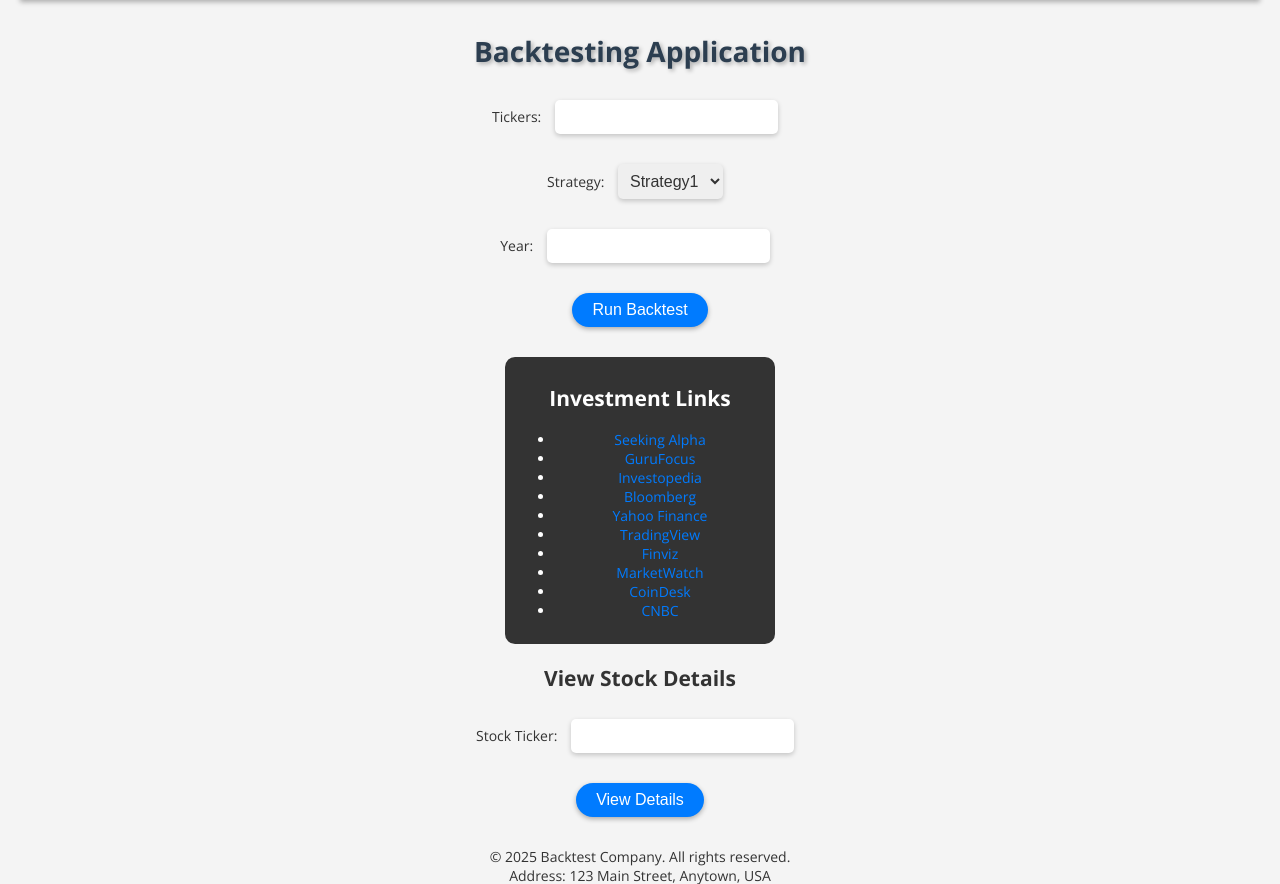
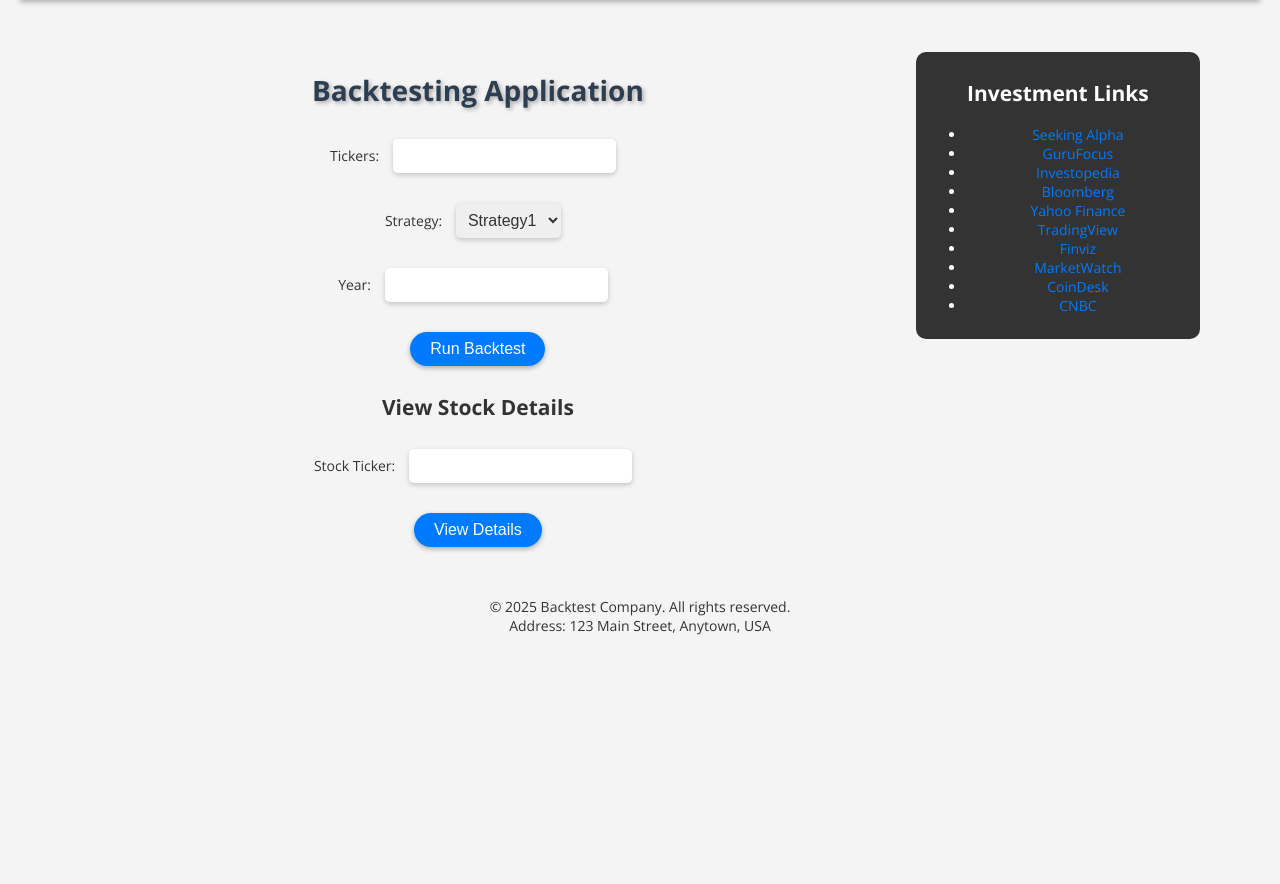
Before and after one commit to Marx2/backtest, a Flask app: page / in a window 1280 px wide. Shown: the part 87-971 px from the top of the page. After the commit the page ends 722 px from the top, so only its background shows below. Run offline with Flask 3, Linux system fonts and the light colour scheme; parts of the project's set-up code (start-up, migrations or seed data) failed here and were passed over.

Commit message:
Change layout

```diff
--- a/flask_backtest_app/static/css/style.css
+++ b/flask_backtest_app/static/css/style.css
@@ -199,13 +199,27 @@ th {
     font-weight: bold;
 }
 
+.container {
+    display: flex;
+    justify-content: space-between;
+    margin: 20px;
+}
+
+.left-column {
+    width: 70%;
+    padding: 20px;
+}
+
+.right-column {
+    width: 25%;
+    padding: 20px;
+}
+
 .sidebar {
-    width: 250px;
     padding: 10px;
     background-color: #333;
     border-radius: 10px;
     color: #fff;
-    margin: 20px auto;
 }
 
 .sidebar a {
--- a/flask_backtest_app/templates/index.html
+++ b/flask_backtest_app/templates/index.html
@@ -1,6 +1,8 @@
 {% extends "base.html" %}
 
 {% block content %}
+    <div class="container">
+        <div class="left-column">
             <h1>Backtesting Application</h1>
 
             <form method="POST" action="/backtest">
@@ -58,6 +60,19 @@
             </div>
             {% endif %}
 
+            <div class="stock-details-form">
+                <h2>View Stock Details</h2>
+                <form id="stock-details-form" method="GET" action="/stock/details">
+                    <div class="form-group">
+                        <label for="symbol">Stock Ticker:</label>
+                        <input type="text" id="symbol" name="symbol" required>
+                    </div>
+                    <button type="submit">View Details</button>
+                </form>
+            </div>
+        </div>
+
+        <div class="right-column">
             <div class="sidebar">
                 <h2>Investment Links</h2>
                 <ul>
@@ -73,15 +88,6 @@
                     <li><a href="https://www.cnbc.com/" target="_blank">CNBC</a></li>
                 </ul>
             </div>
-
-   <div class="stock-details-form">
-        <h2>View Stock Details</h2>
-        <form id="stock-details-form" method="GET" action="/stock/details">
-            <div class="form-group">
-                <label for="symbol">Stock Ticker:</label>
-                <input type="text" id="symbol" name="symbol" required>
         </div>
-            <button type="submit">View Details</button>
-        </form>
     </div>
 {% endblock %}
```
Lines whose indentation alone changed are shown as unchanged.
